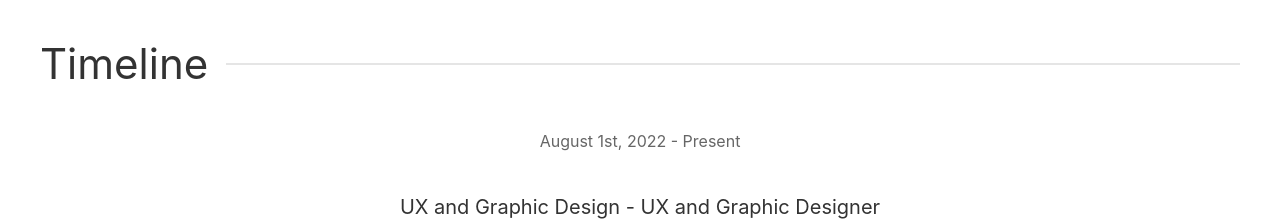
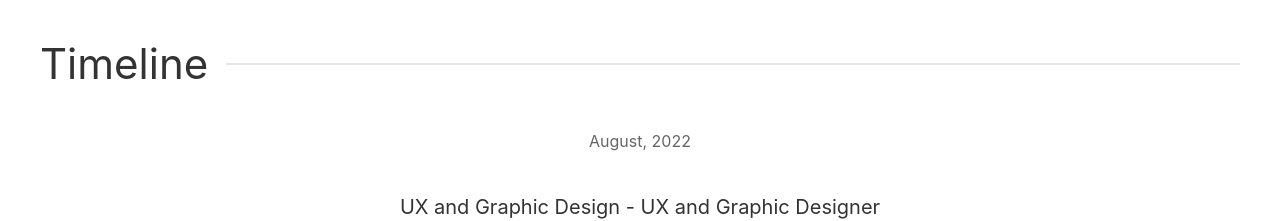
Before and after one commit to FirminoMassango/portfoliofm, a plain HTML site: page index.html in a window 1280 px wide. Shown: the part 2600-2821 px from the top of the page. Drawn offline with Linux system fonts and the light colour scheme.

Commit message:
Update timeline

```diff
--- a/index.html
+++ b/index.html
@@ -358,7 +358,7 @@
             uk-grid
           >
             <div class="timeline">
-              <span class="time">August 1st, 2022 - Present</span>
+              <span class="time">August, 2022</span>
               <h4 class="job">
                 UX and Graphic Design - UX and Graphic Designer
               </h4>
```
